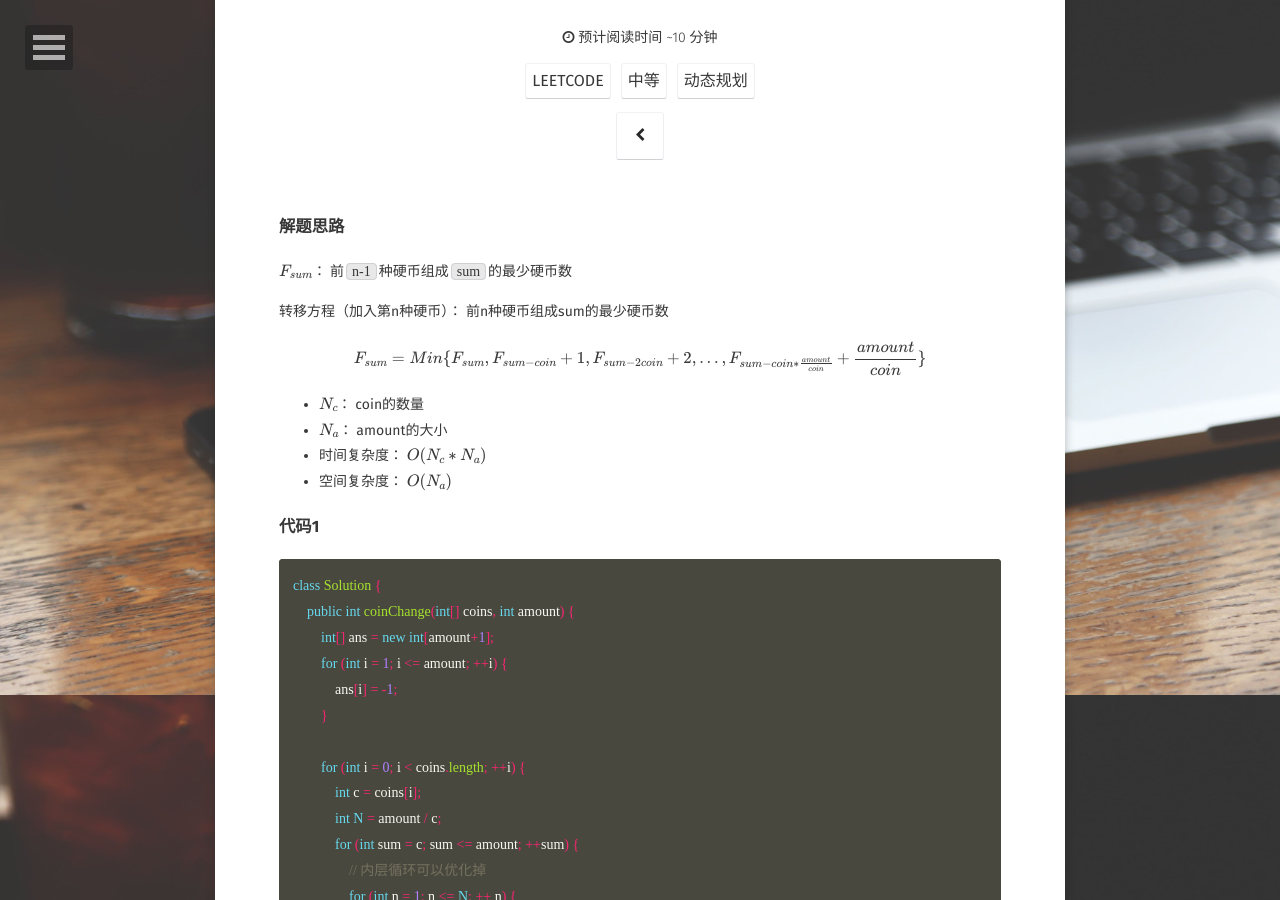
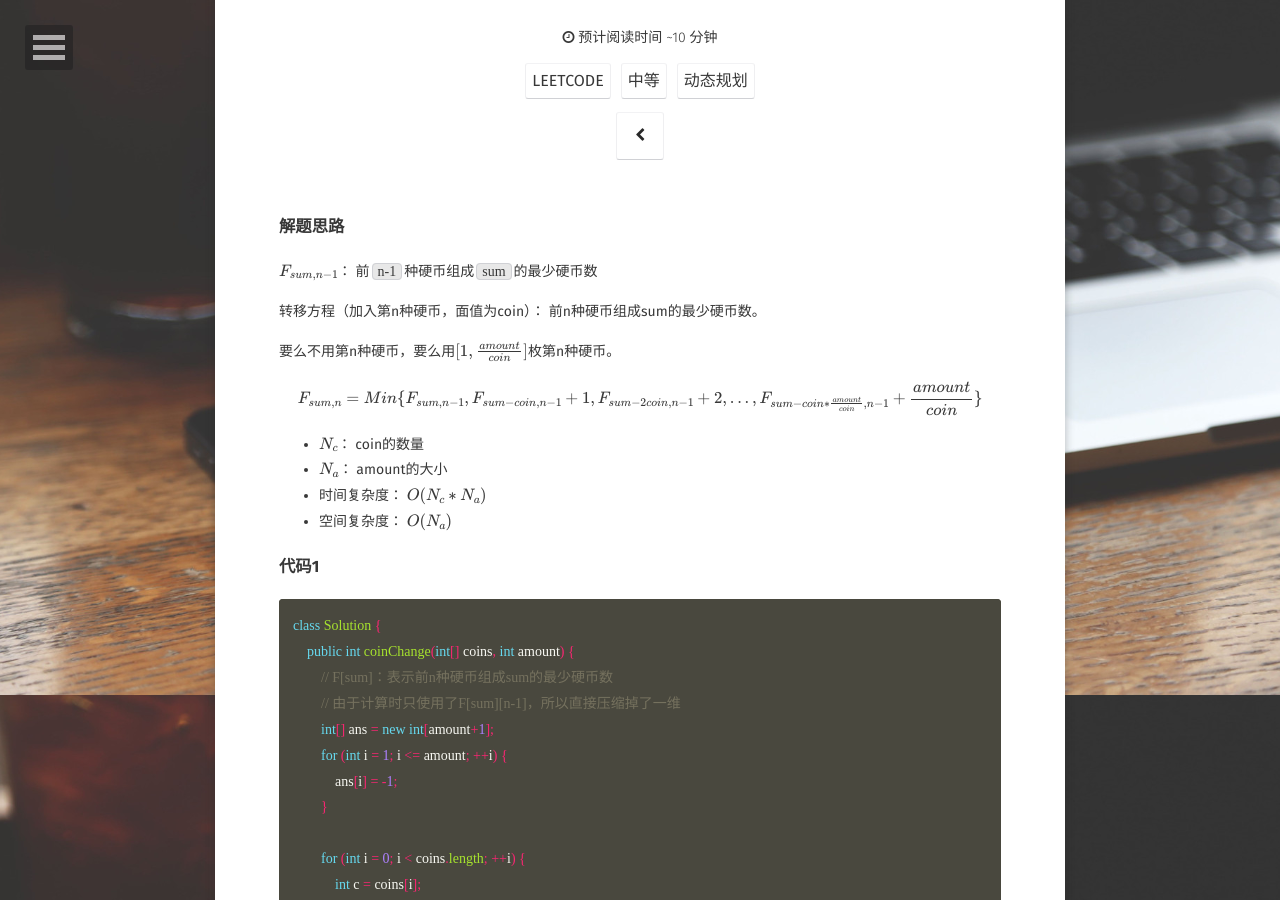
Before and after one commit to sybil63/sybil63.github.io, a Jekyll site: the page built from _posts/2020-03-17-coinChange.md, in a window 1280 px wide and 900 px high, scrolled down 205 px. Built offline with Jekyll 4.4.1, drawn with Linux system fonts in a browser that asks for light colours; some web fonts are replaced; formulas are drawn with MathJax 3; comment, search, counter and statistics services are not loaded; some of the changed text lies outside the part shown.

Commit message:
MOD: post coinChange

````diff
--- a/_posts/2020-03-17-coinChange.md
+++ b/_posts/2020-03-17-coinChange.md
@@ -7,13 +7,14 @@ comments: true
 readingtime: 10
 tags: [leetcode,中等,动态规划]
 ---
+### 解题思路
+$$F_{sum,n-1}$$： 前`n-1`种硬币组成`sum`的最少硬币数
 
-### 解题思路
-$$F_{sum}$$： 前`n-1`种硬币组成`sum`的最少硬币数
+转移方程（加入第n种硬币，面值为coin）： 前n种硬币组成sum的最少硬币数。
 
-转移方程（加入第n种硬币）： 前n种硬币组成sum的最少硬币数
+要么不用第n种硬币，要么用$$[1, \frac{amount}{coin}]$$枚第n种硬币。
 
-  $$F_{sum} = Min \{ F_{sum}, F_{sum-coin}+1, F_{sum-2coin} + 2, ..., F_{sum-coin*\frac{amount}{coin}}+\frac{amount}{coin}\} $$
+  $$F_{sum,n} = Min \{ F_{sum,n-1}, F_{sum-coin,n-1}+1, F_{sum-2coin,n-1} + 2, ..., F_{sum-coin*\frac{amount}{coin},n-1}+\frac{amount}{coin}\} $$
 
 * $$N_{c}$$： coin的数量
 * $$N_{a}$$： amount的大小
@@ -25,6 +26,8 @@ $$F_{sum}$$： 前`n-1`种硬币组成`sum`的最少硬币数
 ```java
 class Solution {
     public int coinChange(int[] coins, int amount) {
+        // F[sum]：表示前n种硬币组成sum的最少硬币数
+        // 由于计算时只使用了F[sum][n-1]，所以直接压缩掉了一维
         int[] ans = new int[amount+1];
         for (int i = 1; i <= amount; ++i) {
             ans[i] = -1;
@@ -68,7 +71,7 @@ class Solution {
             int c = coins[i];
             if (c <= amount && ans[c] == -1) ans[c] = 1;
             // 因为sum是递增计算的，所以当计算到ans[sum]的时候，
-            // ans[sum-c]已经计算过了，表示前n种硬币组成sum的最少硬币数
+            // ans[sum-c]已经计算过了，表示前n种硬币组成sum-c的最少硬币数
             for (int sum = c; sum <= amount; ++sum) {
                     if (ans[sum-c] != -1 &&
                         (ans[sum] == -1 || ans[sum-c] + 1 < ans[sum])) {
--- a/tags/index.html
+++ b/tags/index.html
@@ -21,7 +21,7 @@ comments: false
 	<h2 id="{{ this_word }}" class="tag-heading">{{ this_word }}</h2>
 		<ul>
     {% for post in site.tags[this_word] %}{% if post.title != null %}
-      <li class="entry-title"><a href="{{ site.url }}{{ post.url }}" title="{{ post.title }}">{{ post.title }}</a></li>
+    <li class="entry-title"><a href="{{ site.url }}{{ post.url }}" title="{{ post.title }}">{{ post.date|date_to_string }}: {{ post.title }}</a></li>
     {% endif %}{% endfor %}
 		</ul>
 	</article><!-- /.hentry -->
````
Also changed, not shown: _posts/2012-03-09-hello-world.md (deleted, +0 -26 lines), _posts/2012-04-18-ACM-memoir.md (+1 -1 lines), _posts/2012-11-19-maven-nexus.md (+5 -8 lines), _posts/2020-03-17-maxProfit.md (+5 -0 lines), about/index.md (+2 -2 lines).
